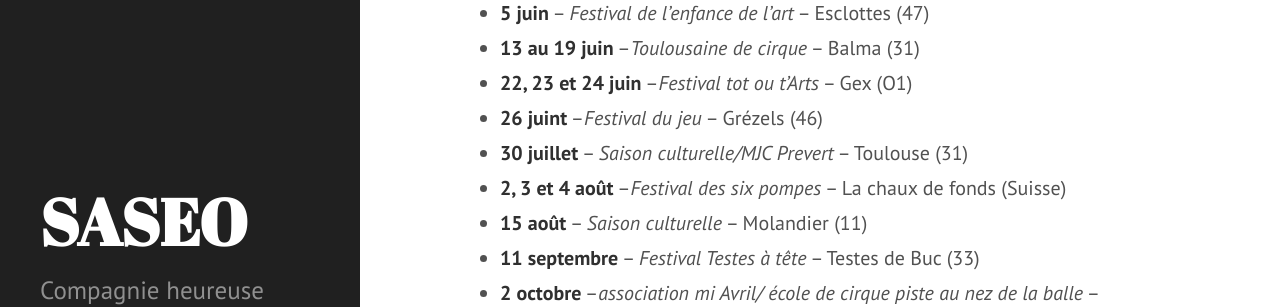
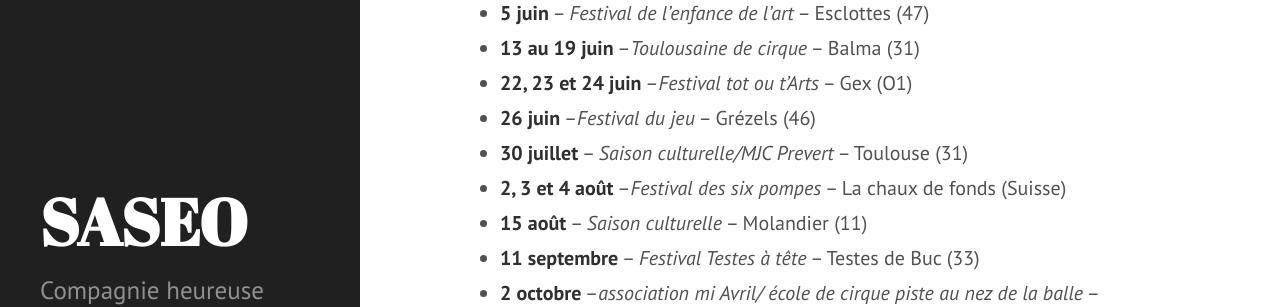
Before and after one commit to rizoom/saseo.org, a Jekyll site: the page built from calendrier.md, in a window 1280 px wide and 900 px high, scrolled down 632 px. Shown: the part 155-462 px from the top of the window. Built offline with Jekyll 4.4.1, drawn with Linux system fonts in a browser that asks for light colours.

Commit message:
Update calendrier.md

```diff
--- a/calendrier.md
+++ b/calendrier.md
@@ -29,7 +29,7 @@ sidebar_order: 3
 - **5 juin** -- _Festival de l'enfance de l'art_ -- Esclottes (47)
 - **13 au 19 juin** --_Toulousaine de cirque_ -- Balma (31)
 - **22, 23 et 24 juin** --_Festival tot ou t'Arts_ -- Gex (O1)
-- **26 juint** --_Festival du jeu_ -- Grézels (46)
+- **26 juin** --_Festival du jeu_ -- Grézels (46)
 - **30 juillet** -- _Saison culturelle/MJC Prevert_ -- Toulouse (31)
 - **2, 3 et 4 août** --_Festival des six pompes_ -- La chaux de fonds (Suisse)
 - **15 août** -- _Saison culturelle_ -- Molandier (11)
```
